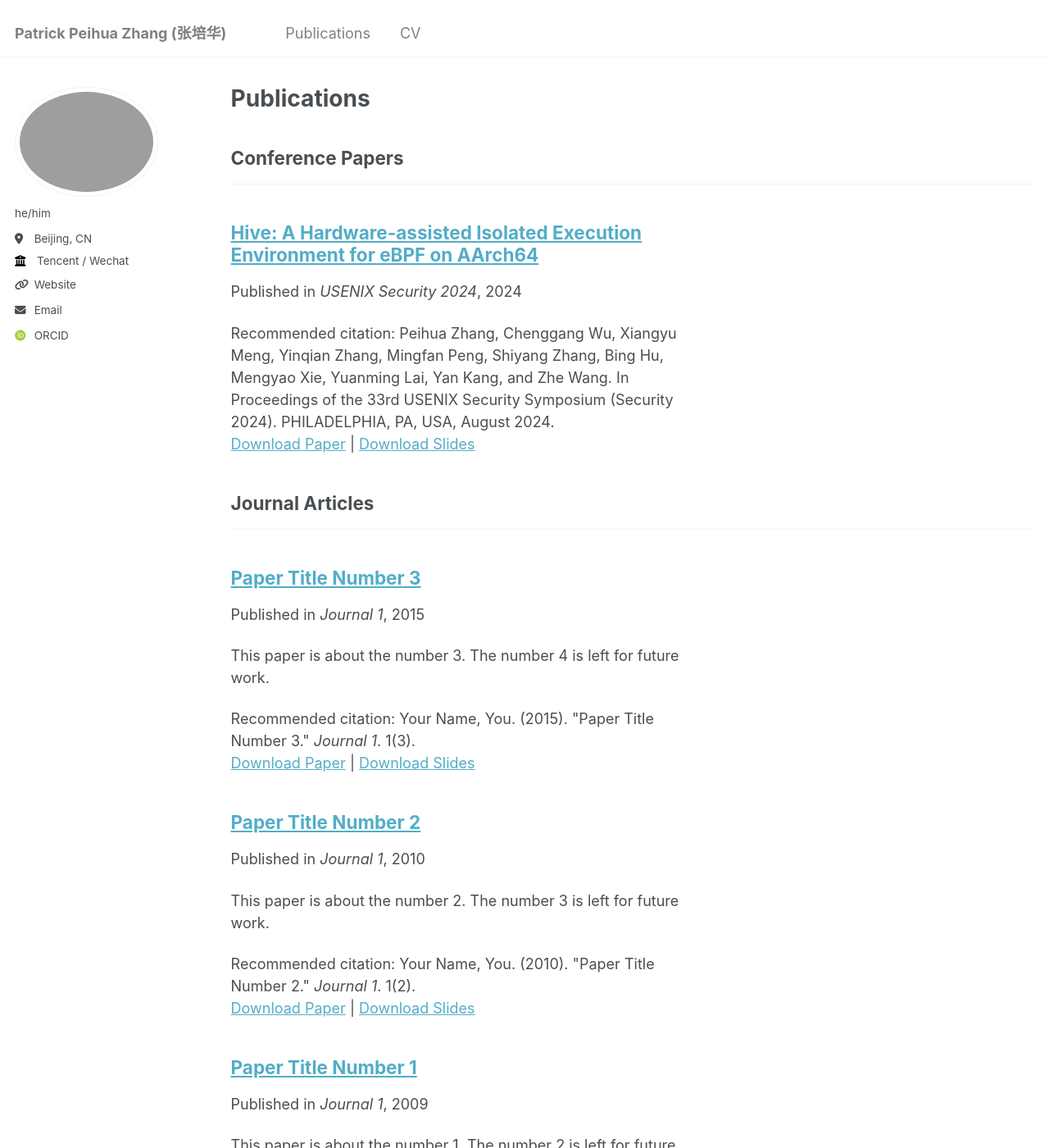
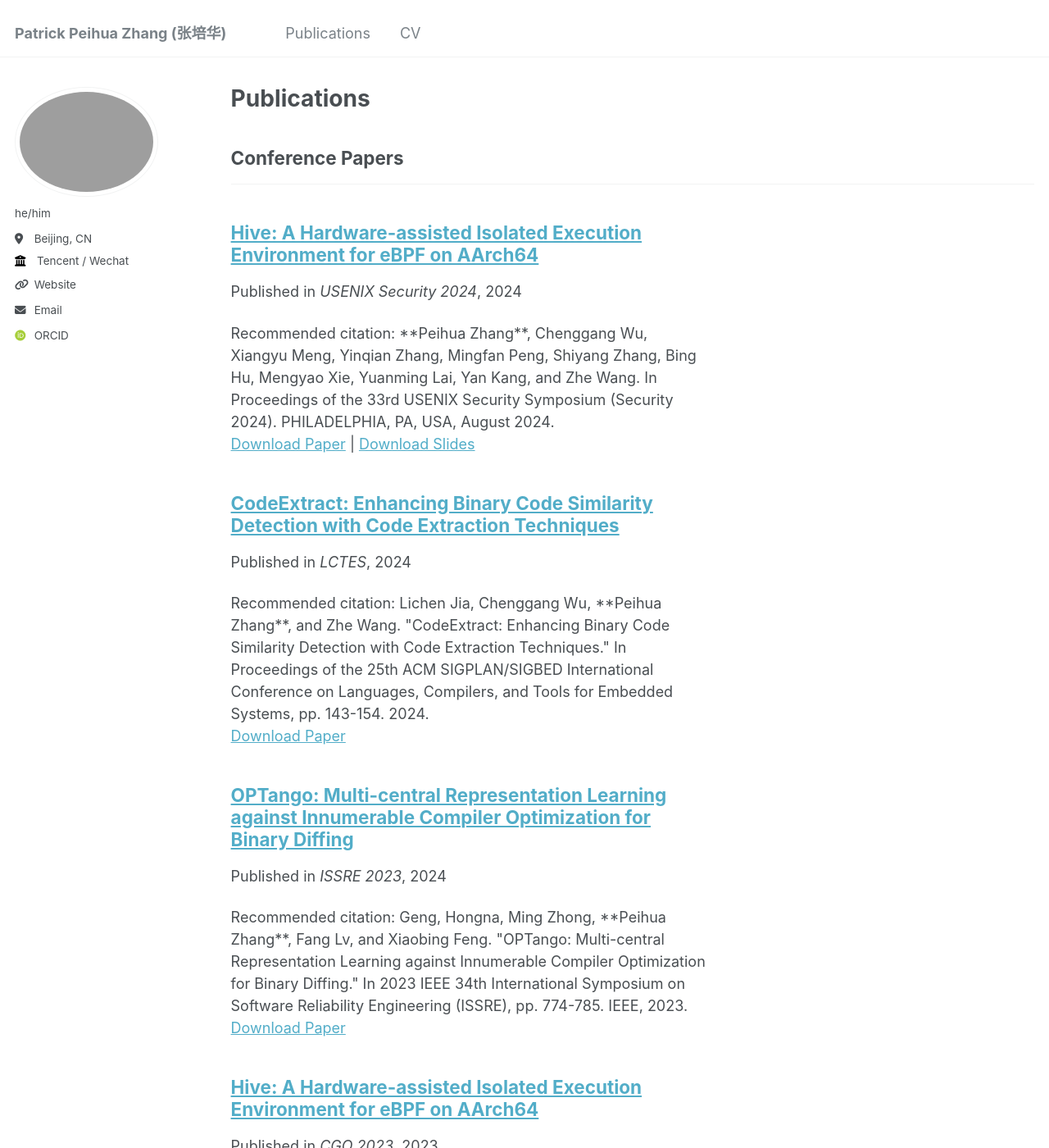
Before and after one commit to patrickphzhang/patrickphzhang.github.io, a Jekyll site: the page built from _pages/publications.html, in a window 1280 px wide and 1400 px high. Shown: the whole window at 82% size. Built offline with Jekyll 4.4.1, drawn with Linux system fonts in a browser that asks for light colours; some web fonts are replaced; some of the changed text lies outside the part shown.

Commit message:
updating

```diff
--- a/_publications/2009-10-01-paper-title-number-1.md
+++ /dev/null
@@ -1,14 +0,0 @@
----
-title: "Paper Title Number 1"
-collection: publications
-category: manuscripts
-permalink: /publication/2009-10-01-paper-title-number-1
-excerpt: 'This paper is about the number 1. The number 2 is left for future work.'
-date: 2009-10-01
-venue: 'Journal 1'
-slidesurl: 'http://academicpages.github.io/files/slides1.pdf'
-paperurl: 'http://academicpages.github.io/files/paper1.pdf'
-citation: 'Your Name, You. (2009). &quot;Paper Title Number 1.&quot; <i>Journal 1</i>. 1(1).'
----
-
-The contents above will be part of a list of publications, if the user clicks the link for the publication than the contents of section will be rendered as a full page, allowing you to provide more information about the paper for the reader. When publications are displayed as a single page, the contents of the above "citation" field will automatically be included below this section in a smaller font.
--- a/_publications/2010-10-01-paper-title-number-2.md
+++ /dev/null
@@ -1,14 +0,0 @@
----
-title: "Paper Title Number 2"
-collection: publications
-category: manuscripts
-permalink: /publication/2010-10-01-paper-title-number-2
-excerpt: 'This paper is about the number 2. The number 3 is left for future work.'
-date: 2010-10-01
-venue: 'Journal 1'
-slidesurl: 'http://academicpages.github.io/files/slides2.pdf'
-paperurl: 'http://academicpages.github.io/files/paper2.pdf'
-citation: 'Your Name, You. (2010). &quot;Paper Title Number 2.&quot; <i>Journal 1</i>. 1(2).'
----
-
-The contents above will be part of a list of publications, if the user clicks the link for the publication than the contents of section will be rendered as a full page, allowing you to provide more information about the paper for the reader. When publications are displayed as a single page, the contents of the above "citation" field will automatically be included below this section in a smaller font.
--- a/_publications/2015-10-01-paper-title-number-3.md
+++ /dev/null
@@ -1,14 +0,0 @@
----
-title: "Paper Title Number 3"
-collection: publications
-category: manuscripts
-permalink: /publication/2015-10-01-paper-title-number-3
-excerpt: 'This paper is about the number 3. The number 4 is left for future work.'
-date: 2015-10-01
-venue: 'Journal 1'
-slidesurl: 'http://academicpages.github.io/files/slides3.pdf'
-paperurl: 'http://academicpages.github.io/files/paper3.pdf'
-citation: 'Your Name, You. (2015). &quot;Paper Title Number 3.&quot; <i>Journal 1</i>. 1(3).'
----
-
-The contents above will be part of a list of publications, if the user clicks the link for the publication than the contents of section will be rendered as a full page, allowing you to provide more information about the paper for the reader. When publications are displayed as a single page, the contents of the above "citation" field will automatically be included below this section in a smaller font.
--- /dev/null
+++ b/_publications/2023-01-khaos.md
@@ -0,0 +1,12 @@
+---
+title: "Hive: A Hardware-assisted Isolated Execution Environment for eBPF on AArch64"
+collection: publications
+category: conferences
+# permalink: /publication/2024-06-hive
+# excerpt: 'This paper is about fixing template issue #693.'
+date: 2023-02-22
+venue: 'CGO 2023'
+paperurl: 'https://patrickphzhang.github.io/files/khaos.pdf'
+# slidesurl: 'http://patrickphzhang.github.io/files/hive_slides.pdf'
+citation: '**Peihua Zhang**, Chenggang Wu, Mingfan Peng, Kai Zeng, Ding Yu, Yuanming Lai, Yan Kang, Wei Wang, and Zhe Wang. 2023. Khaos: The Impact of Inter-procedural Code Obfuscation on Binary Diffing Techniques. In Proceedings of the 21st ACM/IEEE International Symposium on Code Generation and Optimization (CGO 2023). Association for Computing Machinery, New York, NY, USA, 55–67. https://doi.org/10.1145/3579990.3580007.'
+---
--- /dev/null
+++ b/_publications/2023-optango.md
@@ -0,0 +1,12 @@
+---
+title: "OPTango: Multi-central Representation Learning against Innumerable Compiler Optimization for Binary Diffing"
+collection: publications
+category: conferences
+# permalink: /publication/2024-06-hive
+# excerpt: 'This paper is about fixing template issue #693.'
+# date: 2024-02-17
+venue: 'ISSRE 2023'
+paperurl: 'https://patrickphzhang.github.io/files/optango.pdf'
+# slidesurl: 'http://patrickphzhang.github.io/files/hive_slides.pdf'
+citation: 'Geng, Hongna, Ming Zhong, **Peihua Zhang**, Fang Lv, and Xiaobing Feng. "OPTango: Multi-central Representation Learning against Innumerable Compiler Optimization for Binary Diffing." In 2023 IEEE 34th International Symposium on Software Reliability Engineering (ISSRE), pp. 774-785. IEEE, 2023.'
+---
--- /dev/null
+++ b/_publications/2024-04-bincodex.md
@@ -0,0 +1,11 @@
+---
+title: "BinCodex: A comprehensive and multi-level dataset for evaluating binary code similarity detection techniques"
+collection: publications
+category: manuscripts
+# permalink: /publication/2024-06-hive
+# excerpt: 'This paper is about fixing template issue #693.'
+date: 2024-05-07
+venue: 'BenchCouncil Transactions on Benchmarks, Standards and Evaluations'
+paperurl: 'https://patrickphzhang.github.io/files/bincodex.pdf'
+citation: '**Peihua Zhang**, Chenggang Wu, and Zhe Wang. "BinCodex: A comprehensive and multi-level dataset for evaluating binary code similarity detection techniques.". BenchCouncil Transactions on Benchmarks, Standards and Evaluations 4.2 (2024): 100163.'
+---
--- /dev/null
+++ b/_publications/2024-codeextract.md
@@ -0,0 +1,11 @@
+---
+title: "CodeExtract: Enhancing Binary Code Similarity Detection with Code Extraction Techniques"
+collection: publications
+category: conferences
+# permalink: /publication/2024-06-hive
+# excerpt: 'This paper is about fixing template issue #693.'
+date: 2024-06-20
+venue: 'LCTES'
+paperurl: 'https://patrickphzhang.github.io/files/codeextract.pdf'
+citation: 'Lichen Jia, Chenggang Wu, **Peihua Zhang**, and Zhe Wang. "CodeExtract: Enhancing Binary Code Similarity Detection with Code Extraction Techniques." In Proceedings of the 25th ACM SIGPLAN/SIGBED International Conference on Languages, Compilers, and Tools for Embedded Systems, pp. 143-154. 2024.'
+---
```
Also changed, not shown: _publications/2024-06-hive.md (+2 -2 lines), 10 other files.
